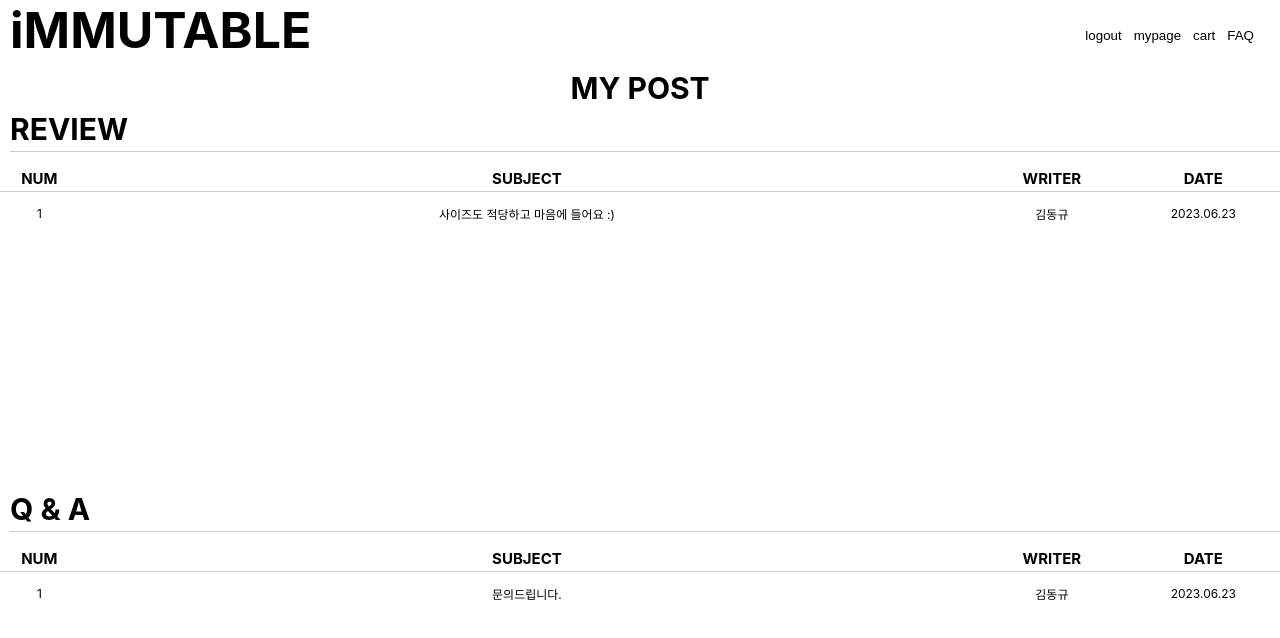
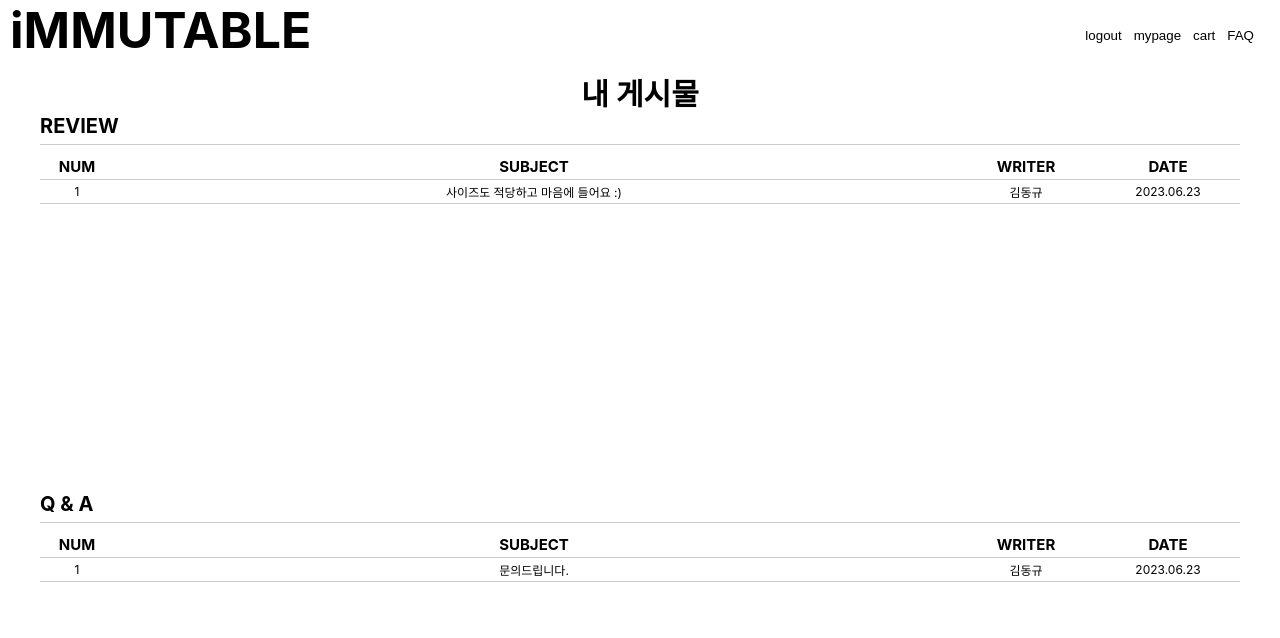
Before and after one commit to fearofcode0001/proj_front, a React (Create React App) app: page /Mypost in a window 1280 px wide. Shown: the top 638 px of the page. Built offline with nearby package versions, Linux system fonts and the light colour scheme.

Commit message:
20230614

```diff
--- a/src/pages/FAQ.js
+++ b/src/pages/FAQ.js
@@ -87,10 +87,9 @@ const InnerContainer = styled.div`
     margin: 50px 0 50px 0;
     width: 700px;
     display: flex;
-    position: absolute;
     flex-direction: column;
-    margin-top: 15%;
-
+    justify-content: center;
+    align-items: center;
 `;
 
 
@@ -157,6 +156,7 @@ const FAQ = () => {
     const onChangePage=(e)=>{
        if(e==="logout"){
             setIsLogin(false);
+            navigate("/")
         }
         else if (e==="mypage") {
             navigate("/mypage")
--- a/src/pages/Mypage.js
+++ b/src/pages/Mypage.js
@@ -1,8 +1,6 @@
 import React, {useState, useRef} from "react";
 import styled from "styled-components";
 import { useNavigate, Link } from "react-router-dom";
-import ModifyingInfo from "./ModifyingInfo";
-import Secession from "./Secession";
 
 
 
@@ -70,7 +68,6 @@ const InnerContainer = styled.div`
 
 
 const Body = styled.div`
-    /* border: 1px solid black; */
     display: flex;
     width: 1200px;
     justify-content: center;
@@ -83,6 +80,7 @@ const Body = styled.div`
     }
 
     .box{
+
         cursor: pointer;
         display: flex;
         width: 500px;
@@ -229,7 +227,8 @@ const Mypage = () =>{
                         <div className="tt2">
                         개인정보를 최신 정보로 유지하시면 보다 간편히 쇼핑을 즐길실 수 있습니다.
                         </div>
-                    </div> </a>
+                        </div>
+                    </a>
                     <a href="Wishlist">
                         <div className="box">
                             <div className="title"> WISHLSIT <div className="tt1"> 관심 상품</div></div>
@@ -237,6 +236,8 @@ const Mypage = () =>{
                             관심상품으로 등록하신 상품의 목록을 보여드립니다.
                             </div>
                         </div>
+                    </a>
+                    <a href="Mypost">
                         <div className="box">
                         <div className="title">BOARD<div className="tt1"> 게시물 관리</div></div>
                         <div className="tt2">
--- a/src/pages/Mypost.js
+++ b/src/pages/Mypost.js
@@ -59,6 +59,8 @@ const InnerContainer = styled.div`
     height: 100%;
     display: flex;
     flex-direction: column;
+    justify-content: center;
+    align-items: center;
 `
 
 
@@ -77,30 +79,31 @@ const Title = styled.div`
 `
 
 const Article = styled.div`
-    width: 100%;
+
+    width: 1200px;
     height: 380px;
     display: flex;
 
 
+
     .header{
-        margin: 5px 0px 0px 10px;
-        font-size: 30px;
+        font-size: 20px;
         font-weight: bold;
-        height: 40px;
+        height: 30px;
         border-bottom: 1.5px solid #ccc;
         width: 100%
     }
 
     .view{
         position: absolute;
-        width: 100%;
+        width: 1200px;
     }
 
     .viewTable{
+        border-bottom: 1px solid #ccc;
         font-size: 15px;
-        margin-top: 60px;
+        margin-top: 40px;
         width: 100%;
-        border-bottom: 1px solid #ccc;
         .num{
             width: 5%;
         }
@@ -116,27 +119,23 @@ const Article = styled.div`
     }
 
     .textTable{
-        margin-top: 10px;
         width: 100%;
+        border-bottom: 1px solid #ccc;
+        td{
+            text-align: center;
+            font-size: 12px;
+        }
         .textNum{
             width: 5%;
-            font-weight: 400;
-            font-size: 12px;
         }
         .textSub{
             width: 60%;
-            font-weight: 400;
-            font-size: 12px;
         }
         .textWriter{
             width: 10%;
-            font-weight: 400;
-            font-size: 12px;
         }
         .textDate{
             width: 10%;
-            font-weight: 400;
-            font-size: 12px;
         }
 
     }
@@ -205,7 +204,7 @@ const Mypost = () => {
                 <InnerContainer>
                     <Title>
                         <div className="ti">
-                            MY POST
+                            내 게시물
                         </div>
                     </Title>
                     <Article>
@@ -223,10 +222,10 @@ const Mypost = () => {
                             </table>
                             <table className="textTable">
                                 <tr>
-                                    <th className="textNum">1</th>
-                                    <th className="textSub">사이즈도 적당하고 마음에 들어요 :)</th>
-                                    <th className="textWriter">김동규</th>
-                                    <th className="textDate">2023.06.23</th>
+                                    <td className="textNum">1</td>
+                                    <td className="textSub">사이즈도 적당하고 마음에 들어요 :)</td>
+                                    <td className="textWriter">김동규</td>
+                                    <td className="textDate">2023.06.23</td>
                                 </tr>
                             </table>
                         </div>
@@ -246,10 +245,10 @@ const Mypost = () => {
                             </table>
                             <table className="textTable">
                                 <tr>
-                                    <th className="textNum">1</th>
-                                    <th className="textSub">문의드립니다.</th>
-                                    <th className="textWriter">김동규</th>
-                                    <th className="textDate">2023.06.23</th>
+                                    <td className="textNum">1</td>
+                                    <td className="textSub">문의드립니다.</td>
+                                    <td className="textWriter">김동규</td>
+                                    <td className="textDate">2023.06.23</td>
                                 </tr>
                             </table>
                         </div>
```
Lines whose indentation alone changed are shown as unchanged.
